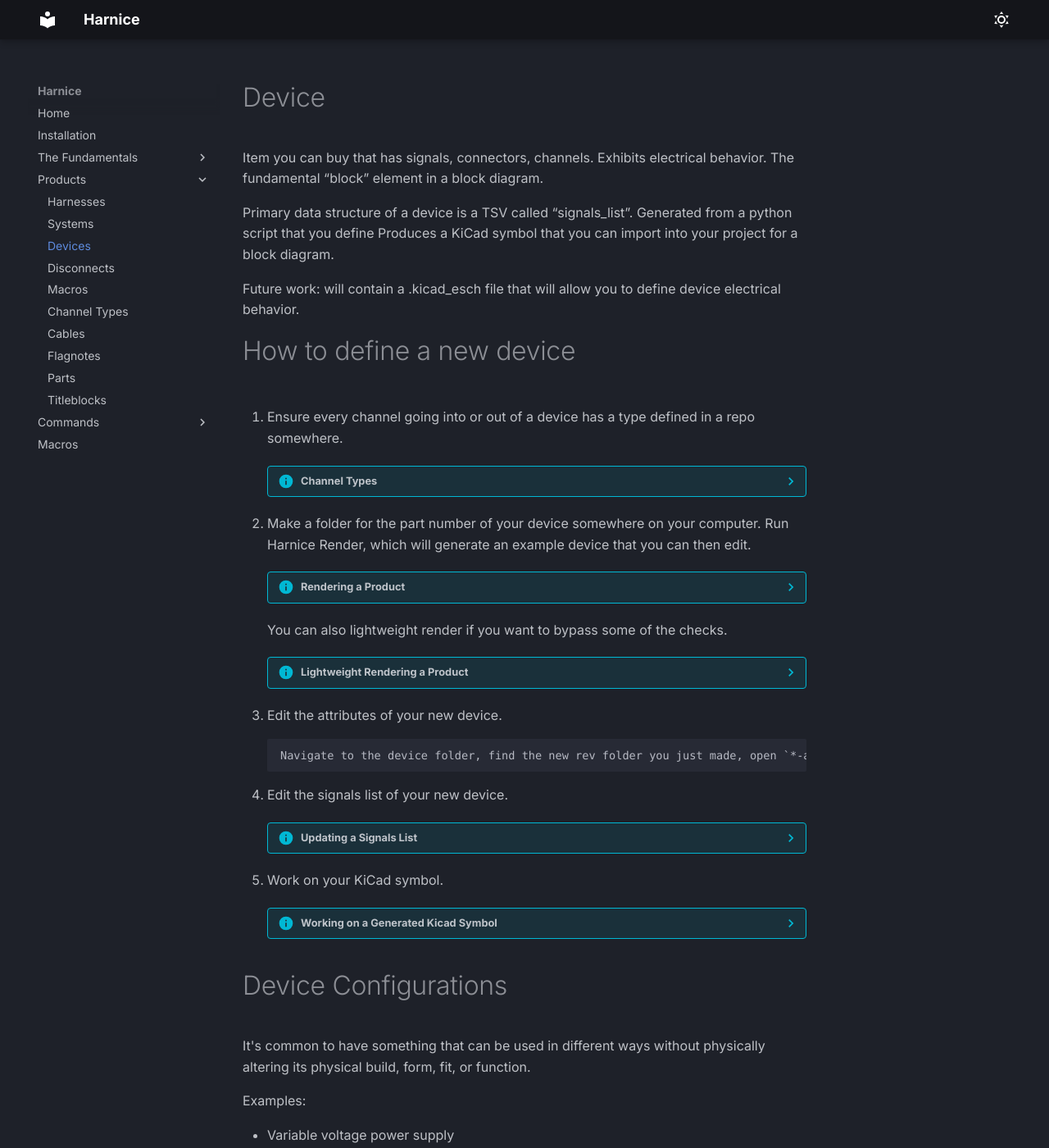
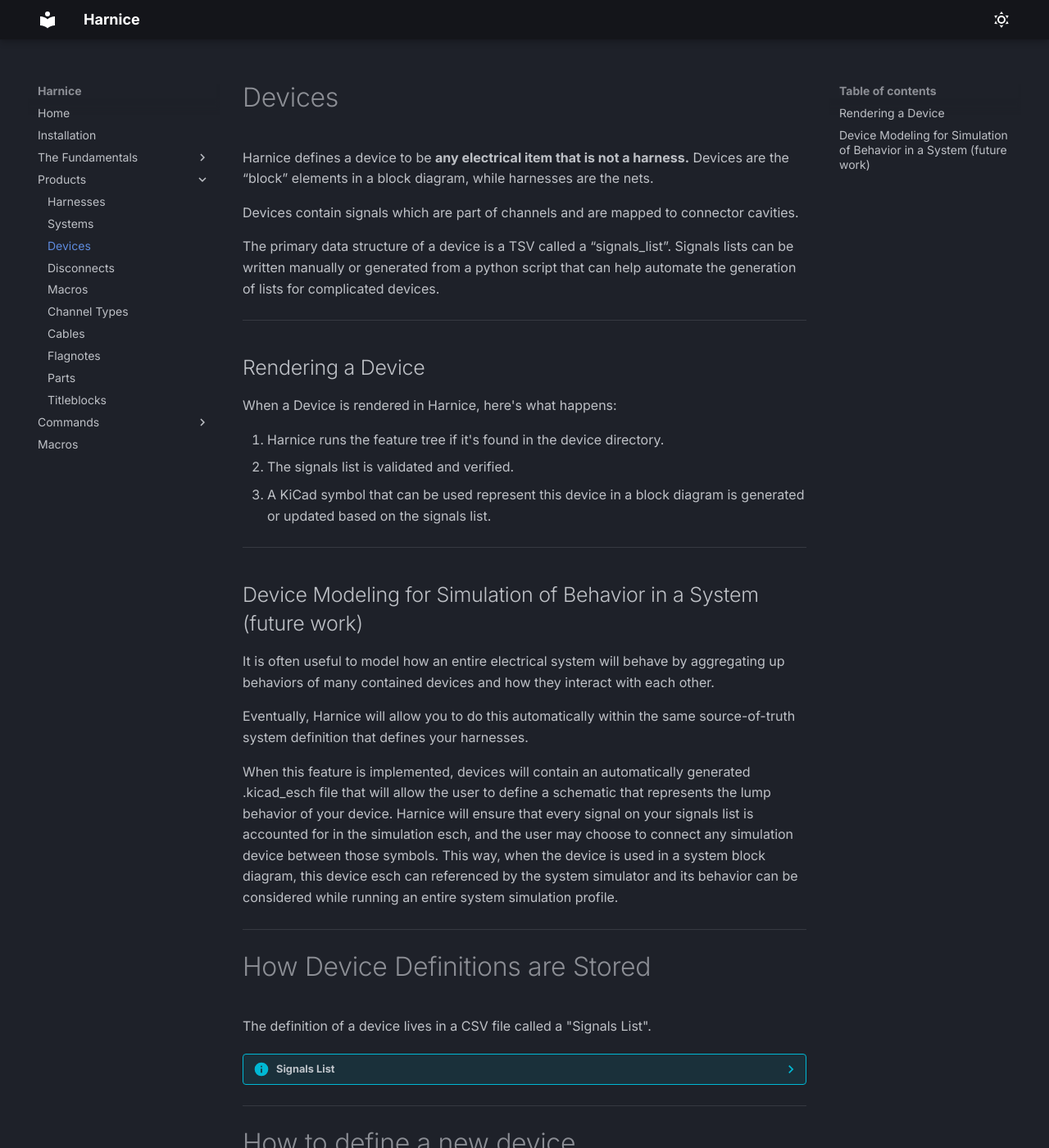
Before and after one commit to harnice/Harnice, an MkDocs documentation site: the page built from docs/products/device.md, in a window 1280 px wide and 1400 px high. Shown: the whole window at 82% size. Built offline with MkDocs 1.6.1 and Material for MkDocs 9.7.7, drawn with Linux system fonts in a browser that asks for light colours; some web fonts are replaced; some of the changed text lies outside the part shown.

Commit message:
progress on device documentation, preparing to implement

```diff
--- a/docs/fragments/configurations.md
+++ b/docs/fragments/configurations.md
@@ -1,12 +1,19 @@
-It's common to have something that can be used in different ways without physically altering its physical build, form, fit, or function.
+Harnice subscribes to the idea that a "part number" uniquely identifies a set of items that share identical form, fit, and function. Electrical behavior of a device, however, may sometimes change without altering the physical build, aka form/fit/function, of a device, meaning different electrical behaviors may not necessarily warrant new part numbers.
+
+The way to get around this is to allow part numbers to contain "configurations", which define **how** an item is used, not **what** the item is.
 
 Examples:
 
- - Variable voltage power supply
- - Microphone input either balanced or unbalanced
- - Digitally configurable oscilloscope input
+ - Power supply with multiple output voltage settings
+ - Audio preamplifier that works for both balanced or unbalanced inputs
+ - Digitally configurable data acquisition input
+ - Antenna used as a transmitter OR a receiver
 
- Harnice is structured such that a device has signals which are part of channels which have types. However, sometimes it's useful to vary the channel type of a set of signals for above reasons.
+In the above examples, the same part is used in different ways without physically rebuilding or rewiring itself.
+
+Harnice treats these as the same device with different configurations.
+
+To configure a device, all you're doing is changing the signals list. Each signal exists, but depending on the configuration, may be mapped to a different cavity in a connector or a different channel type.
 
 ## Configuration Requirements
 
@@ -16,3 +23,5 @@
   - **There can be an unlimited number of configuration variables**
     - Sometimes just one variable is useful: SM58, output balanced vs unbalanced
     - Sometimes there are many variables: suppose you have a mixing console with 32 inputs, and each input can have mic or line level inputs and be in balanced or unbalanced format
+
+## Manifestation in a
--- a/docs/fragments/data_structures.md
+++ /dev/null
@@ -1 +0,0 @@
-All data is stored in files within your part/rev folder, and you can interact with it via functions written in the feature_tree. The following dropdowns describe the files that pertain to harness definitions, as well as how to interact with their contents.
--- a/docs/interacting_with_data/signals_lists.md
+++ b/docs/interacting_with_data/signals_lists.md
@@ -1,19 +1,92 @@
-# Interacting with Signals Lists
+A **Signals List** is an exhaustive list of every signal is going into or out of a thing. Signals Lists are the primary way Harnice stores information about devices, and act as the source of truth for devices and disconnects.
 
-A list of circuits that appear on connectors and are part of channels that belong to a device
+ - Each signal is contained by one or more cavities of connectors
+ - Each signal may be assigned to a functional signal of a channel, or left unused.
 
-Signals Lists are the primary way Harnice stores information about devices
-Source of truth for devices or disconnects
-Exhaustive list of every electrical connection going into or out of the device or disconnect
 
-# Rules about Signals Lists
-Every combination of (channel_id, signal) must be unique within the signals list
-You can’t have two “ch1, pos” signals on the same device
-Every signal of a channel_type must be present in the Signals List
-If your channel_type requires “positive” and “negative”, you have to have both in your signals list
-Every signal in the Signals List must be present in the channel_type
-If you need to add signals that aren’t already part of your pre-defined channel_type, you’ll need to define a new channel_type.
-You can’t put signals of the same channel on different connectors
-While this may sound convenient, it breaks a lot of internal assumptions Harnice is making on the back end about how to map channels.
-If you need to do this, I recommend defining one channel type per signal, then write a macro for mapping the channels to their respective destinations.
-“A” and “B” channels of the same disconnect must be compatible with each other
+---
+
+## Columns
+
+### Signals Lists for Devices
+
+=== "`channel_id`"
+
+    Unique identifier for the channel.
+
+=== "`signal`"
+
+    Name of the electrical function of that signal, as it pertains to its channel type defition. i.e. "positive"
+
+=== "`connector_name`"
+
+    Unique identifier for the connector that this signal and channel is a part of.
+
+=== "`cavity`"
+
+    Identifier of the pin, socket, stud, etc, that this signal is internally electrically routed to within its connector.
+
+=== "`connector_mpn`"
+
+    MPN of the connector in this device (NOT the mating connector).
+
+=== "`channel_type`"
+
+    {% include-markdown "fragments/channel_type_reference.md" %}
+
+
+### Signals Lists for Disconnects
+
+=== "`channel_id`"
+
+    Unique identifier for the channel.
+
+=== "`signal`"
+
+    Name of the electrical function of that signal, as it pertains to its channel type defition. i.e. "positive"
+
+=== "`A, B_cavity`"
+
+    Identifier of the pin, socket, stud, etc, that this signal is internally electrically routed to within that side of the connector.
+
+    ??? question "Why are A and B different here?"
+
+        Sometimes it's possible to have connectors that have cavities that may mate electrically, but have different names. For example, suppose two connectors physically mate, but are made by different manufacturers. One manufacturer used lowercase (a, b, c) to reference the cavities but the other used uppercase (A, B, C), or numbers (1, 2, 3), or colors (red, green, blue), etc.
+
+=== "`A, B_connector_mpn`"
+
+    MPN of the connector of the harness on this side of the disconnect
+
+=== "`A, B_channel_type`"
+
+    The channel type of this side of the discconect.
+
+    ??? question "Why are A and B different here?"
+
+        It's important to keep track of which side has which channel type so that you cannot accidentally flip pins and sockets, for example, by mapping the wrong channel type to the wrong pin gender. Careful validation should be done when mapping channels through disconnects to ensure the disconnects have channels that pass through them in the correct direction.
+
+---
+
+## Signals Lists have rules...
+
+ - Every combination of (channel_id, signal) must be unique within the signals list
+    - i.e. you can’t have two “ch1, pos” signals on the same device
+
+ - Signals of channels in a signals list must agree with their channel type definitions
+    - If a signal is on the list that has a channel name and a channel type, all of the required signals of that channel type must also be present in the list with the same channel name (you can't just define 'positive' if the channel type requires 'positive' and 'negative')
+
+ - Every signal in the Signals List must have a pre-defined channel type
+
+    ??? info "Channel Types"
+        {% include-markdown "products/channel_type.md" %}
+
+ - You can’t put signals of the same channel on different connectors
+    - While this may sound inconvenient, it breaks a lot of internal assumptions Harnice is making on the back end about how to map channels.
+
+    - If you need to do this, I recommend the following two options:
+
+        - **Most correct but confusing:** Define one channel type per signal, then manually chmap your channels or write a macro for mapping the channels to their respective destinations.
+
+        - **Janky but easiest to understand:** Define a connector part number that actually represents multiple connectors, while using cavities to reference each connector.
+
+ - “A” and “B” channels of the same disconnect must be compatible with each other
--- a/docs/products/device.md
+++ b/docs/products/device.md
@@ -1,13 +1,40 @@
-# Device
-Item you can buy that has signals, connectors, channels. Exhibits electrical behavior. The fundamental “block” element in a block diagram.
+# Devices
 
-Primary data structure of a device is a TSV called “signals_list”.
-Generated from a python script that you define
-Produces a KiCad symbol that you can import into your project for a block diagram.
+Harnice defines a device to be **any electrical item that is not a harness.** Devices are the “block” elements in a block diagram, while harnesses are the nets.
 
-Future work: will contain a .kicad_esch file that will allow you to define device electrical behavior.
+Devices contain signals which are part of channels and are mapped to connector cavities.
 
+The primary data structure of a device is a TSV called a “signals_list”. Signals lists can be written manually or generated from a python script that can help automate the generation of lists for complicated devices.
 
+---
+##Rendering a Device
+
+When a Device is rendered in Harnice, here's what happens:
+
+1. Harnice runs the feature tree if it's found in the device directory.
+1. The signals list is validated and verified.
+1. A KiCad symbol that can be used represent this device in a block diagram is generated or updated based on the signals list.
+
+---
+## Device Modeling for Simulation of Behavior in a System (future work)
+
+It is often useful to model how an entire electrical system will behave by aggregating up behaviors of many contained devices and how they interact with each other.
+
+Eventually, Harnice will allow you to do this automatically within the same source-of-truth system definition that defines your harnesses.
+
+When this feature is implemented, devices will contain an automatically generated .kicad_esch file that will allow the user to define a schematic that represents the lump behavior of your device. Harnice will ensure that every signal on your signals list is accounted for in the simulation esch, and the user may choose to connect any simulation device between those symbols. This way, when the device is used in a system block diagram, this device esch can referenced by the system simulator and its behavior can be considered while running an entire system simulation profile.
+
+---
+
+# How Device Definitions are Stored
+
+The definition of a device lives in a CSV file called a "Signals List".
+
+??? info "Signals List"
+
+    {% include-markdown "interacting_with_data/signals_lists.md" %}
+
+---
 
 # How to define a new device
 1. Ensure every channel going into or out of a device has a type defined in a repo somewhere.
@@ -27,7 +54,8 @@
 
 1. Edit the attributes of your new device.
 
-    {% include-markdown "fragments/editing_attributes.md" %}
+    ??? info "Editing the Attributes of a Product"
+        {% include-markdown "fragments/editing_attributes.md" %}
 
 1. Edit the signals list of your new device.
 
@@ -39,18 +67,12 @@
     ??? info "Working on a Generated Kicad Symbol"
         {% include-markdown "fragments/working-with-a-generated-kicad-symbol.md" %}
 
+---
+
 # Device Configurations
 
 {% include-markdown "fragments/configurations.md" %}
 
-# What happens when you render?
-
-# Device Data Structures
-
-{% include-markdown "fragments/data_structures.md" %}
-
-??? info "Signals List"
-
-    {% include-markdown "interacting_with_data/signals_lists.md" %}
+---
 
 # Examples
```
Also changed, not shown: docs/fragments/channel_type_reference.md (added, +1 -0 lines), docs/fragments/editing_attributes.md (+3 -1 lines), docs/products/harness.md (+1 -1 lines), docs/products/system.md (+1 -1 lines).
